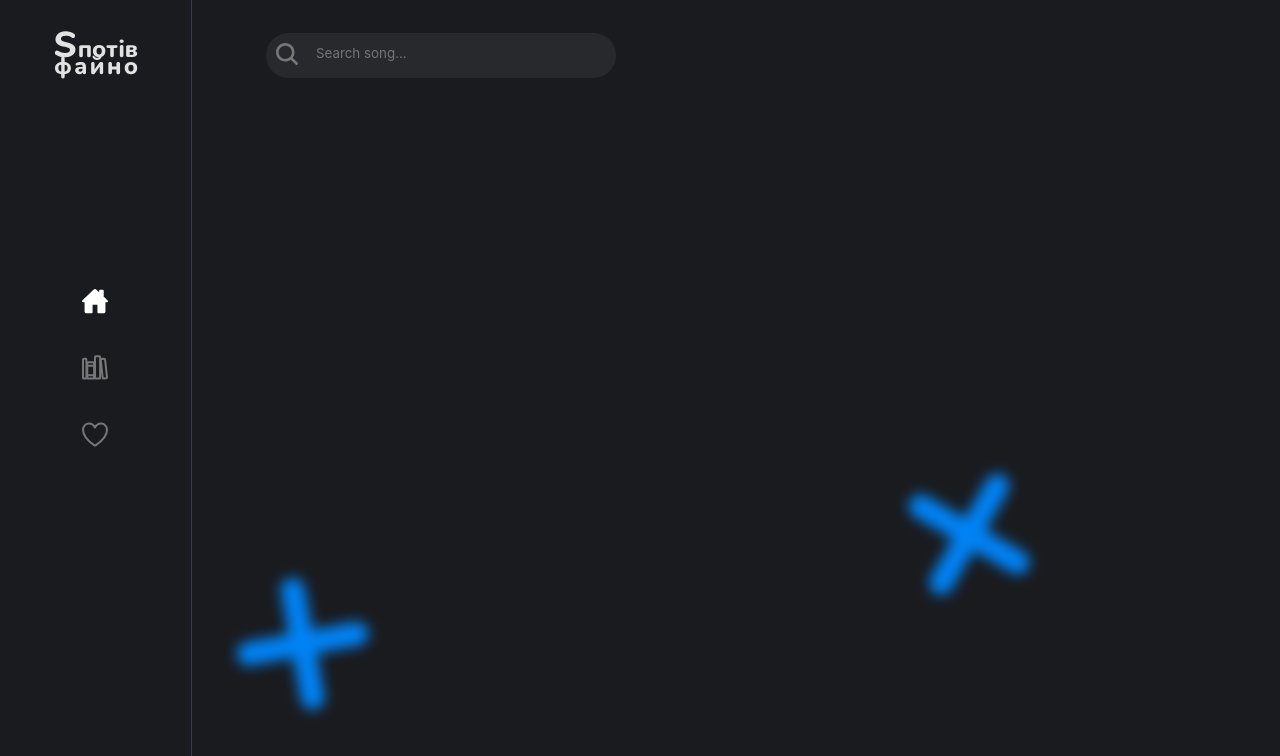
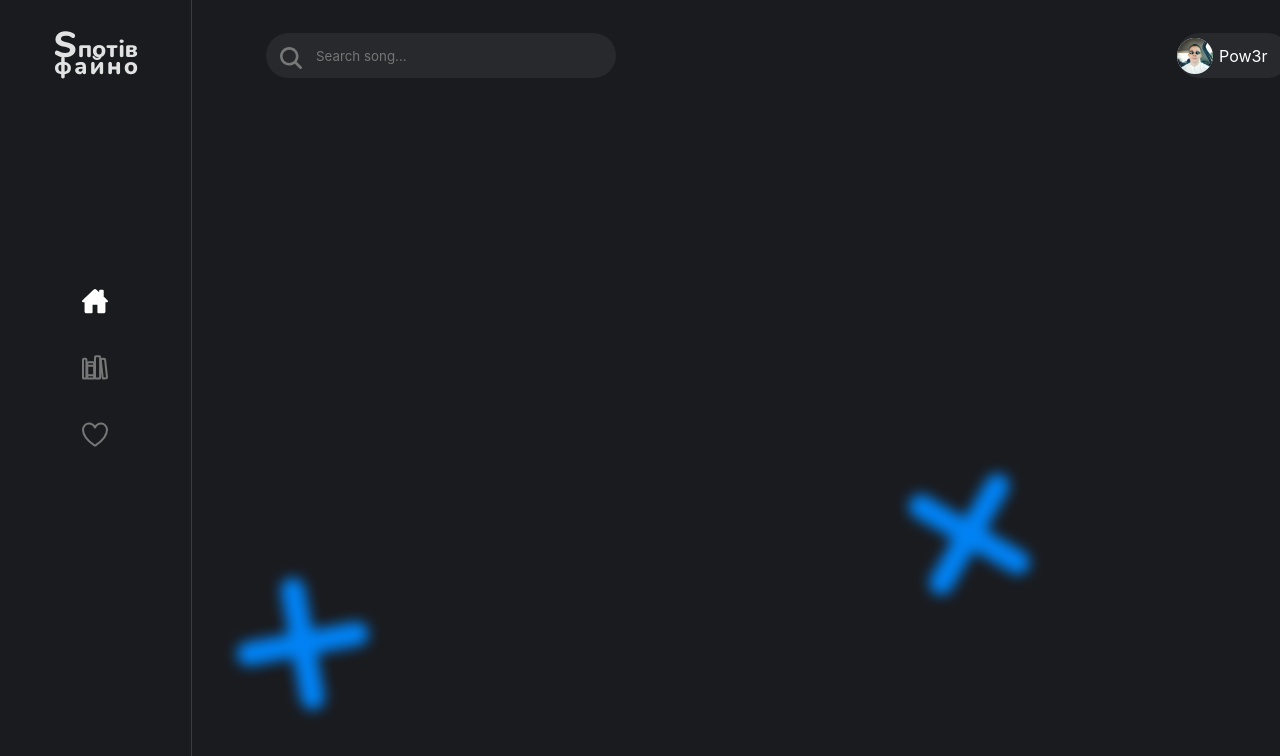
Before and after one commit to pow3r-prog/spotiv-faino-react, a React (Create React App) app: page / in a window 1280 px wide. Shown: the top 756 px of the page. Built offline with nearby package versions, Linux system fonts and the light colour scheme.

Commit message:
updating structure & updating header component

```diff
--- a/src/components/Header/Header.jsx
+++ b/src/components/Header/Header.jsx
@@ -1,5 +1,5 @@
 import React from 'react'
-// import userImage from '../accets/img/userImage.jpg'
+import userImage from '../accets/img/userImage.jpg'
 
 const Header = () => {
     return (
@@ -8,6 +8,11 @@ const Header = () => {
                 <form className="search__form">
                     <input type="text" placeholder='Search song...' className='search__input' />
                 </form>
+                <div className="profile">
+                    <img className='profile__avatar' src={userImage} alt="avatar" />
+                    <div className='profile__name'>Pow3r</div>
+                    <div></div>
+                </div>
             </div>
         </div>
     )
--- a/src/components/Header/Header.scss
+++ b/src/components/Header/Header.scss
@@ -1,5 +1,8 @@
 .header {
   position: absolute;
+  display: flex;
+  width: 80%;
+  justify-content: space-between;
   .search__form {
     .search__input {
       height: 45px;
@@ -8,10 +11,28 @@
       border-radius: 100px;
       background: #27292d;
       background-image: url('../accets/img/searchIcon.svg');
-      background-position: 10px 10px;
+      background-position: 1rem 1rem;
       background-repeat: no-repeat;
       padding-left: 50px;
-      padding-bottom: 5px;
+    }
+  }
+  .profile {
+    display: flex;
+    align-items: center;
+    cursor: pointer;
+    width: 11%;
+    background: #27292d;
+    border-radius: 25px;
+    background-image: url('../accets/img/profileIcon.svg');
+    background-position: 10rem 1.5rem;
+    background-repeat: no-repeat;
+    &__avatar {
+      border-radius: 25px;
+    }
+    &__name {
+      color: #fff;
+      font-size: 16px;
+      margin-left: 5%;
     }
   }
 }
```
Also changed, not shown: src/components/accets/img/profileIcon.svg (added).
